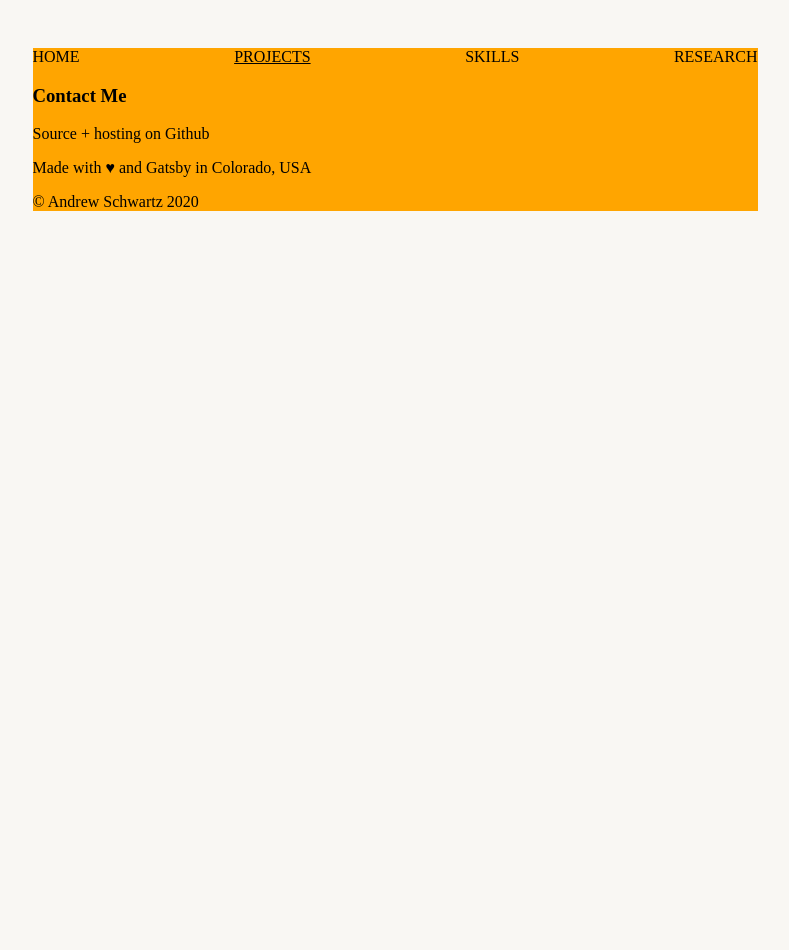
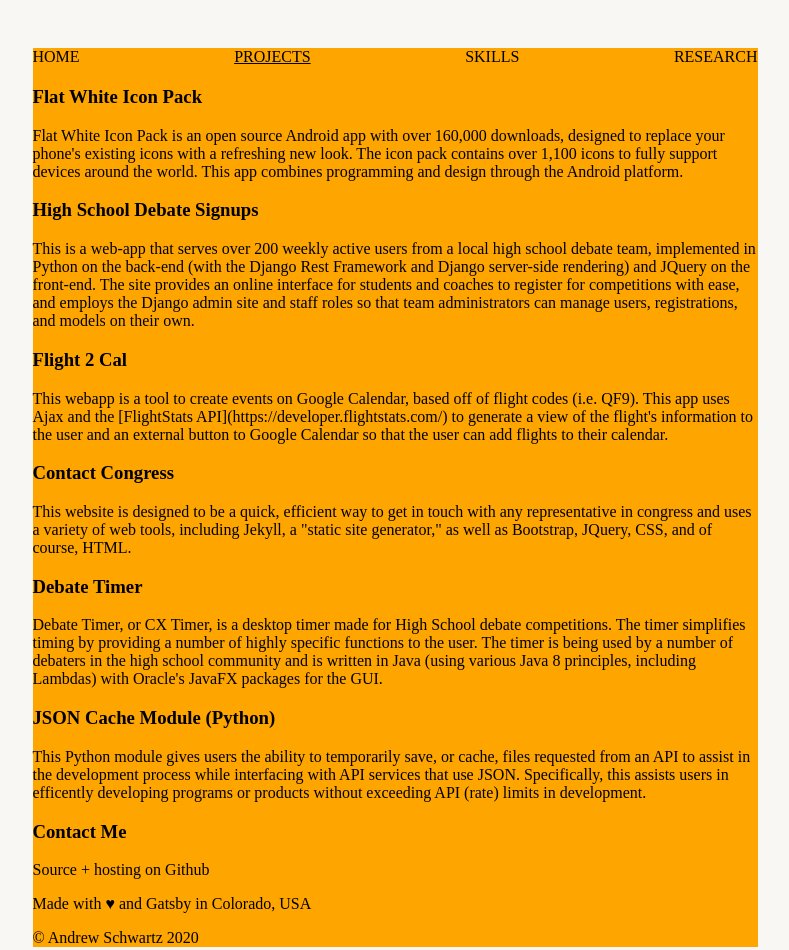
Before and after one commit to werdna3232/aschwartz.me, a Gatsby site: page /projects in a window 1280 px wide. Shown: the whole page, without its empty margins (245-1034 px from the left). Before the commit the page ends 800 px from the top, so only its background shows below. Built offline with nearby package versions, Linux system fonts and the light colour scheme; Gatsby itself is replaced by a stand-in of ours.

Commit message:
chore: use projects data on projects page

```diff
--- a/src/components/item.js
+++ b/src/components/item.js
@@ -1,8 +1,14 @@
 import React from 'react'
 
-export default ({ title, content }) => (
+export default ({ title, content, url }) => (
   <div>
-    <h3>{title}</h3>
+    {url ? (
+      <h3>{title}</h3>
+    ) : (
+      <h3>
+        <a href={url}>{title}</a>
+      </h3>
+    )}
     <p>{content}</p>
   </div>
 )
--- /dev/null
+++ b/src/components/section.js
@@ -0,0 +1,11 @@
+import React from 'react'
+import Item from './item'
+
+export default ({ title, items }) => (
+  <div>
+    <h2>{title}</h2>
+    {items.map(item => (
+      <Item title={item.title} content={item.description} url={item.url} />
+    ))}
+  </div>
+)
--- a/src/pages/projects.js
+++ b/src/pages/projects.js
@@ -2,9 +2,13 @@ import React from 'react'
 
 import Layout from '../components/layout'
 import Header from '../components/header'
+import Section from '../components/section'
+
+import ProjectsData from '../../content/projects.yaml'
 
 export default () => (
   <Layout title="Projects">
     <Header />
+    <Section items={ProjectsData.projects} />
   </Layout>
 )
```
